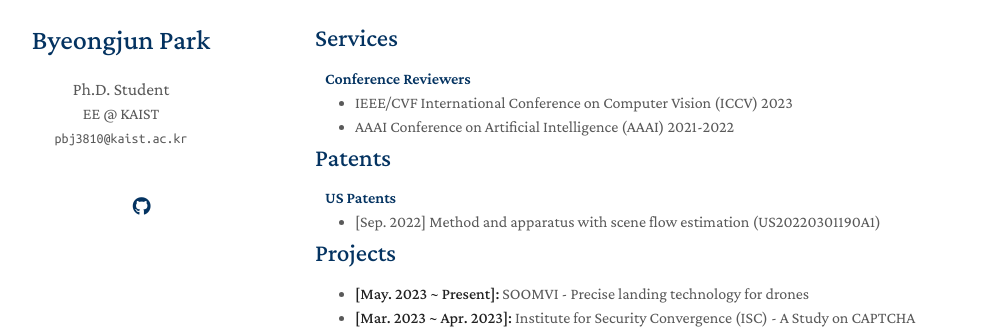
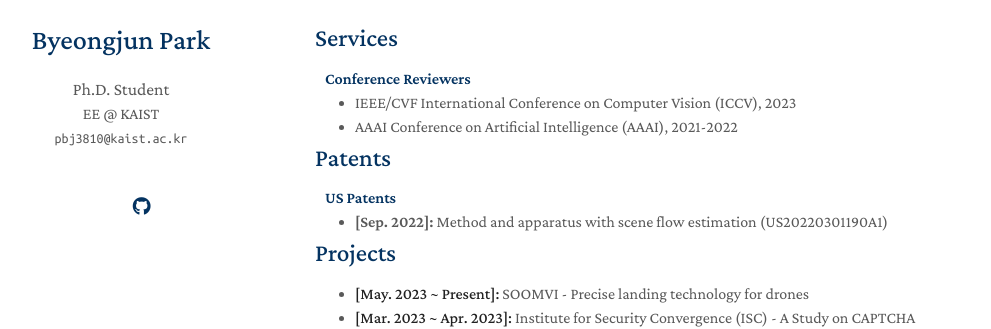
Before and after one commit to byeongjun-park/byeongjun-park.github.io, a Jekyll site: the page built from index.md, in a window 1280 px wide and 900 px high, scrolled down 1228 px. Shown: the part 225-554 px from the top of the window, without its empty margins (155-1146 px from the left). Built offline with Jekyll 4.4.1, drawn with Linux system fonts in a browser that asks for light colours; nearby versions of some CDN libraries; a style sheet for code colours, icons or effects is not loaded; our own code applies the rules of GitHub Pages for plain Markdown files; some of the changed text lies outside the part shown.

Commit message:
profile update

```diff
--- a/_includes/patents.md
+++ b/_includes/patents.md
@@ -3,5 +3,5 @@
 <h4 style="margin:0 10px 0;">US Patents</h4>
 
 <ul style="margin:0 0 5px;">
-  <li><a href="https://patents.google.com/patent/US20220301190A1/en/"><autocolor>[Sep. 2022] Method and apparatus with scene flow estimation (US20220301190A1)</autocolor></a></li>
+  <li><a href="https://patents.google.com/patent/US20220301190A1/en/"><autocolor><b>[Sep. 2022]:</b> Method and apparatus with scene flow estimation (US20220301190A1) </autocolor></a></li>
 </ul>
--- a/_includes/services.md
+++ b/_includes/services.md
@@ -3,8 +3,8 @@
 <h4 style="margin:0 10px 0;">Conference Reviewers</h4>
 
 <ul style="margin:0 0 5px;">
-  <li><a href="http://iccv2021.thecvf.com/"><autocolor>IEEE/CVF International Conference on Computer Vision (ICCV) 2023</autocolor></a></li>
-  <li><a href="https://aaai.org/conference/aaai/aaai-22//"><autocolor>AAAI Conference on Artificial Intelligence (AAAI) 2021-2022</autocolor></a></li>
+  <li><a href="http://iccv2021.thecvf.com/"><autocolor>IEEE/CVF International Conference on Computer Vision (ICCV), 2023</autocolor></a></li>
+  <li><a href="https://aaai.org/conference/aaai/aaai-22//"><autocolor>AAAI Conference on Artificial Intelligence (AAAI), 2021-2022</autocolor></a></li>
 </ul>
 
 [//]: # (<h4 style="margin:0 10px 0;">Journal Reviewers</h4>)
--- a/index.md
+++ b/index.md
@@ -10,7 +10,7 @@ layout: homepage
 
 ## Work Experience
 
-* **[Mar. 2018 ~ Aug. 2018]** AI Research Intern @ Koh Young Technology
+* **[Mar. 2018 ~ Aug. 2018]:** AI Research Intern @ Koh Young Technology
 
 ## Research Interests
 
```
